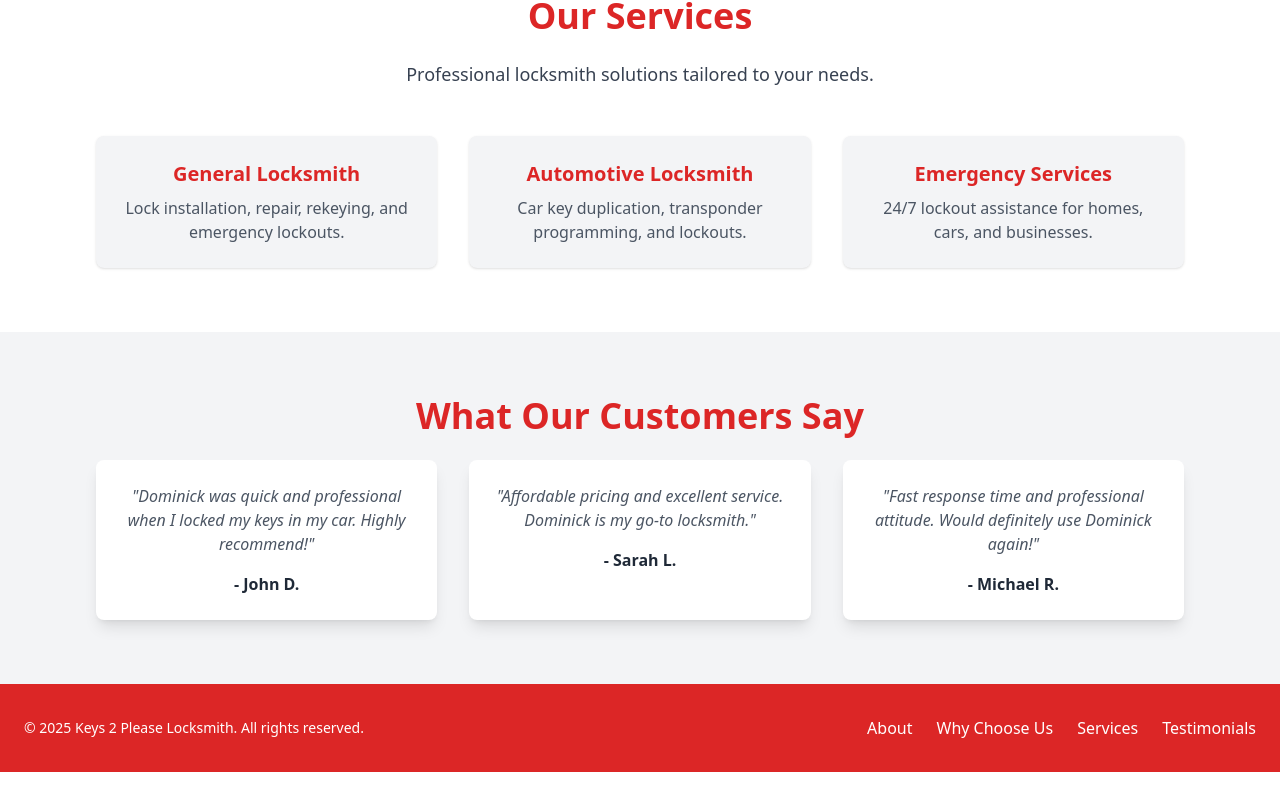
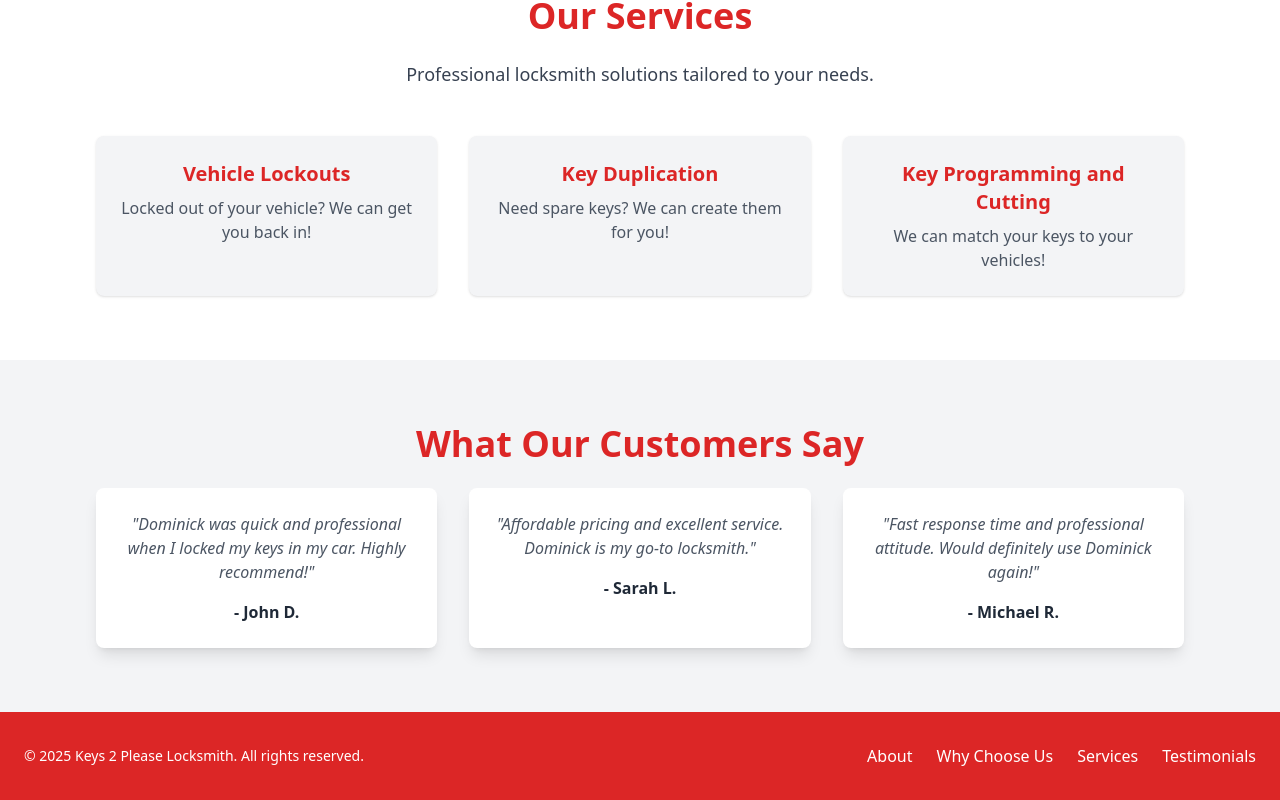
Before and after one commit to rathianmol/dominick_locksmith, a React (Vite) app: page / in a window 1280 px wide. Shown: the part 968-1768 px from the top of the page. Before the commit the page ends 1740 px from the top, so only its background shows below. Built offline with nearby package versions, Linux system fonts and the light colour scheme.

Commit message:
updating the services component - specifying business specific services.

```diff
--- a/src/components/Services.jsx
+++ b/src/components/Services.jsx
@@ -11,26 +11,26 @@ export default function Services() {
           <div className="grid sm:grid-cols-2 lg:grid-cols-3 gap-8">
             <div className="bg-gray-100 p-6 rounded-lg shadow">
               <h3 className="text-xl font-semibold text-red-600 mb-2">
-                General Locksmith
+                Vehicle Lockouts
               </h3>
               <p className="text-gray-600">
-                Lock installation, repair, rekeying, and emergency lockouts.
+                Locked out of your vehicle? We can get you back in!
               </p>
             </div>
             <div className="bg-gray-100 p-6 rounded-lg shadow">
               <h3 className="text-xl font-semibold text-red-600 mb-2">
-                Automotive Locksmith
+                Key Duplication
               </h3>
               <p className="text-gray-600">
-                Car key duplication, transponder programming, and lockouts.
+                Need spare keys? We can create them for you!
               </p>
             </div>
             <div className="bg-gray-100 p-6 rounded-lg shadow">
               <h3 className="text-xl font-semibold text-red-600 mb-2">
-                Emergency Services
+                Key Programming and Cutting
               </h3>
               <p className="text-gray-600">
-                24/7 lockout assistance for homes, cars, and businesses.
+                We can match your keys to your vehicles!
               </p>
             </div>
           </div>
```
